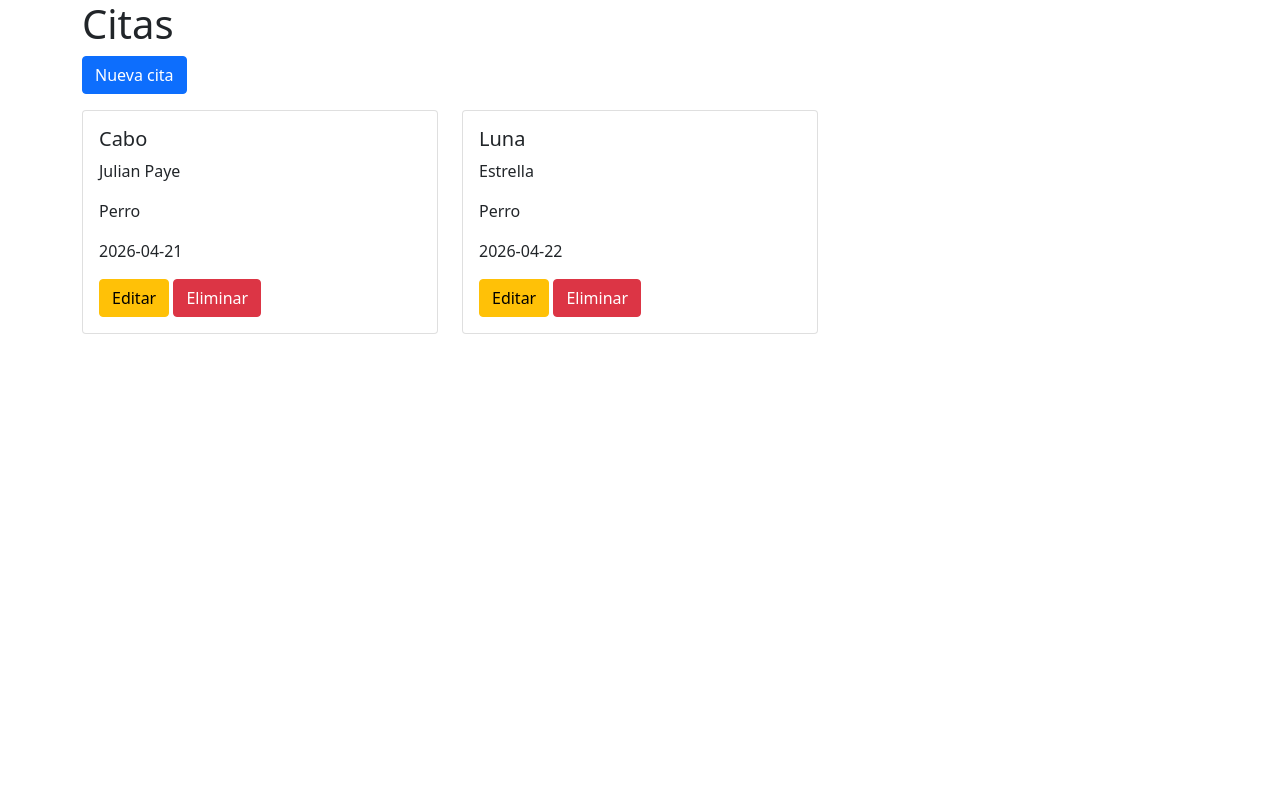
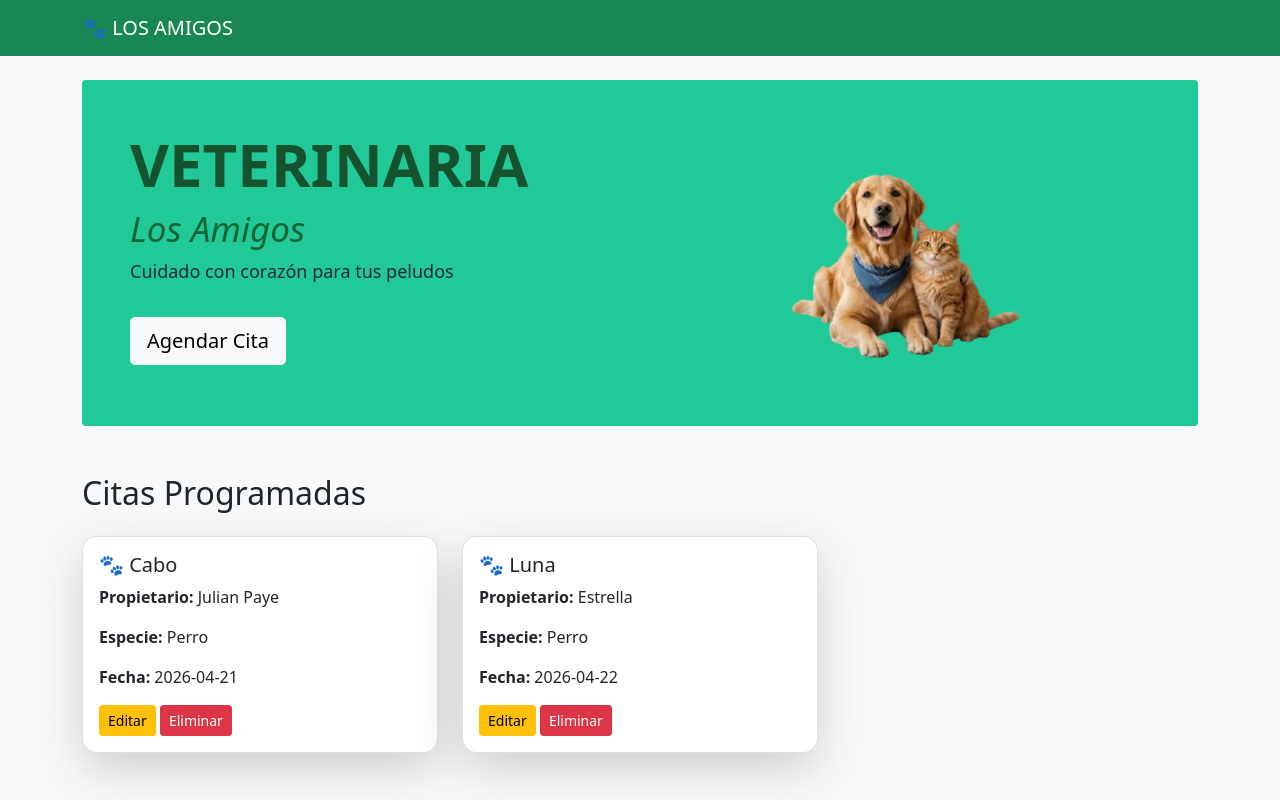
Before and after one commit to ElizaPaye/EXAMEN_B, a Flask app: page / in a window 1280 px wide. Run offline with Flask 3, Linux system fonts and the light colour scheme; data comes from the database, SQL or seed files in the repository; both versions use the stored data as it was after the commit.

Commit message:
Sexto  commit

```diff
--- a/app.py
+++ b/app.py
@@ -1,4 +1,5 @@
 from flask import Flask, render_template, request, redirect
+import webbrowser
 import sqlite3
 
 app = Flask(__name__)
@@ -78,4 +79,5 @@ def eliminar(id):
     return redirect("/")
 
 if __name__ == "__main__":
+    webbrowser.open("http://127.0.0.1:5000/")
     app.run(debug=True)
--- a/templates/index.html
+++ b/templates/index.html
@@ -1,32 +1,100 @@
 <!DOCTYPE html>
 <html>
 <head>
+    <meta charset="UTF-8">
+    <title>LOS AMIGOS</title>
+
     <link href="https://cdn.jsdelivr.net/npm/bootstrap@5.0.2/dist/css/bootstrap.min.css" rel="stylesheet">
+
+    <style>
+    body {
+        background-color: #f8f9fa;
+    }
+    .card {
+        border-radius: 15px;
+    }
+    </style>
 </head>
+
 <body>
 
+<!-- NAVBAR -->
+<nav class="navbar navbar-expand-lg navbar-dark bg-success">
   <div class="container">
-    <h1>Citas</h1>
-    <a href="/agendar" class="btn btn-primary">Nueva cita</a>
+    <a class="navbar-brand">🐾 LOS AMIGOS</a>
+  </div>
+</nav>
+
+<!-- BANNER -->
+<div class="container mt-4">
+  <div class="p-5 rounded" style="background-color:#20c997;">
+
+    <div class="row">
+        <div class="col-md-6">
+
+    <h1 style="
+        font-size: 60px;
+        font-weight: bold;
+        text-transform: uppercase;
+        color: #14532d; /* verde fuerte elegante */
+    ">
+        Veterinaria
+    </h1>
+
+    <h2 style="
+        font-size: 35px;
+        font-style: italic;
+        color: #166534;
+    ">
+        Los Amigos
+    </h2>
+
+    <p style="
+        font-size: 18px;
+        color: #1f2937;
+    ">
+        Cuidado con corazón para tus peludos
+    </p>
+
+    <a href="/agendar" class="btn btn-light btn-lg mt-3">
+        Agendar Cita
+    </a>
+
+</div>
+
+      <div class="col-md-6 text-center">
+        <img src="{{ url_for('static', filename='img/imagen1.png') }}"
+             class="img-fluid"
+             style="max-height: 250px;">
+      </div>
+    </div>
+
+  </div>
+</div>
+
+<!-- 🧾 CITAS -->
+<div class="container mt-5">
+  <h2>Citas Programadas</h2>
 
   <div class="row">
     {% for c in citas %}
     <div class="col-md-4">
-            <div class="card mt-3">
+      <div class="card shadow-lg mt-3">
+
         <div class="card-body">
-                    <h5>{{ c[1] }}</h5>
-                    <p>{{ c[2] }}</p>
-                    <p>{{ c[3] }}</p>
-                    <p>{{ c[4] }}</p>
+          <h5 class="card-title">🐾 {{ c[1] }}</h5>
+          <p><strong>Propietario:</strong> {{ c[2] }}</p>
+          <p><strong>Especie:</strong> {{ c[3] }}</p>
+          <p><strong>Fecha:</strong> {{ c[4] }}</p>
 
-                    <a href="/editar/{{ c[0] }}" class="btn btn-warning">Editar</a>
-                    <a href="/eliminar/{{ c[0] }}" class="btn btn-danger">Eliminar</a>
+          <a href="/editar/{{ c[0] }}" class="btn btn-warning btn-sm">Editar</a>
+          <a href="/eliminar/{{ c[0] }}" class="btn btn-danger btn-sm">Eliminar</a>
         </div>
+
       </div>
     </div>
     {% endfor %}
   </div>
-
 </div>
 
 </body>
```
Also changed, not shown: templates/agendar.html (+52 -7 lines), citas.db, static/img/imagen1.png (added). Lines whose indentation alone changed are shown as unchanged.
